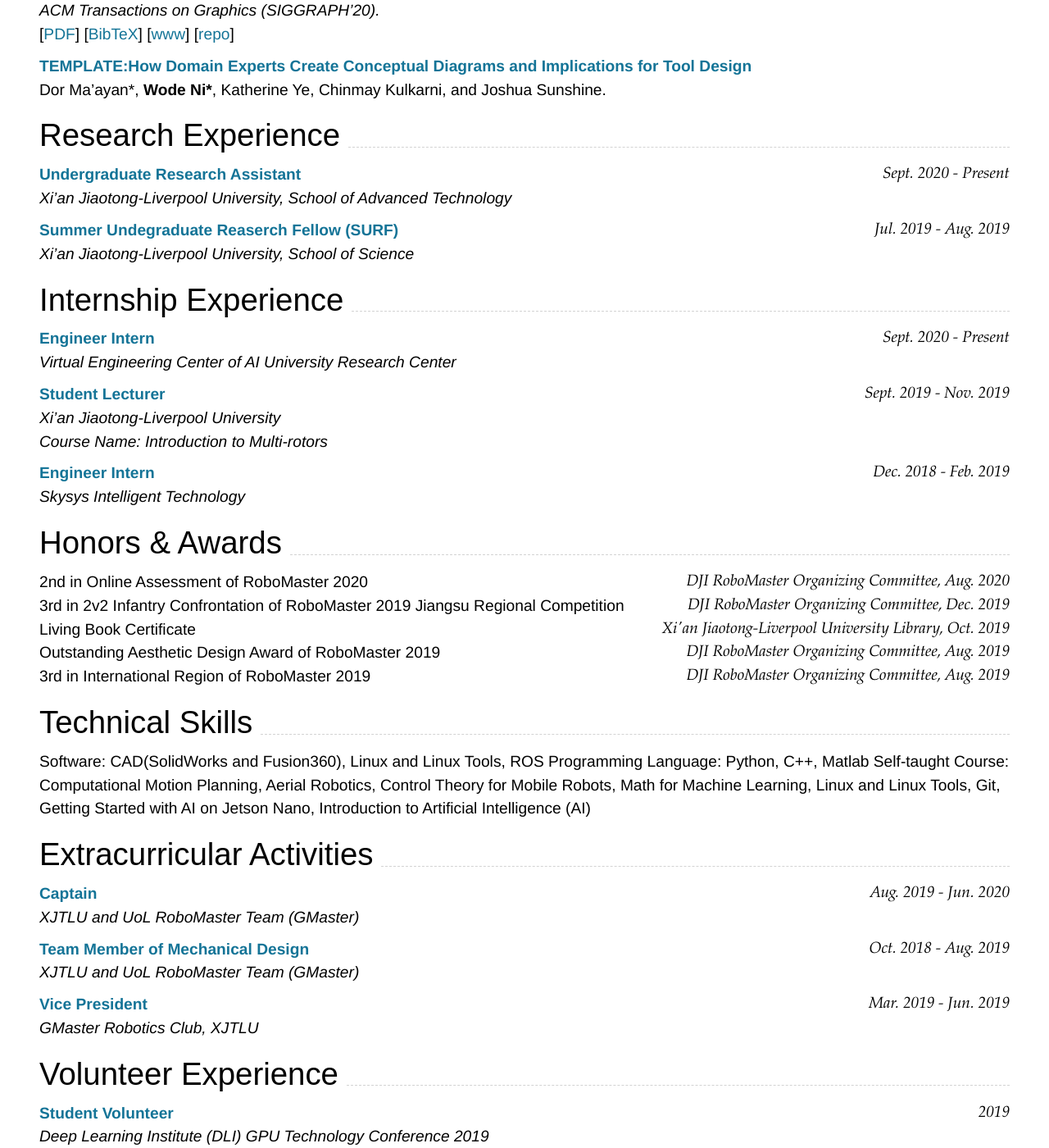
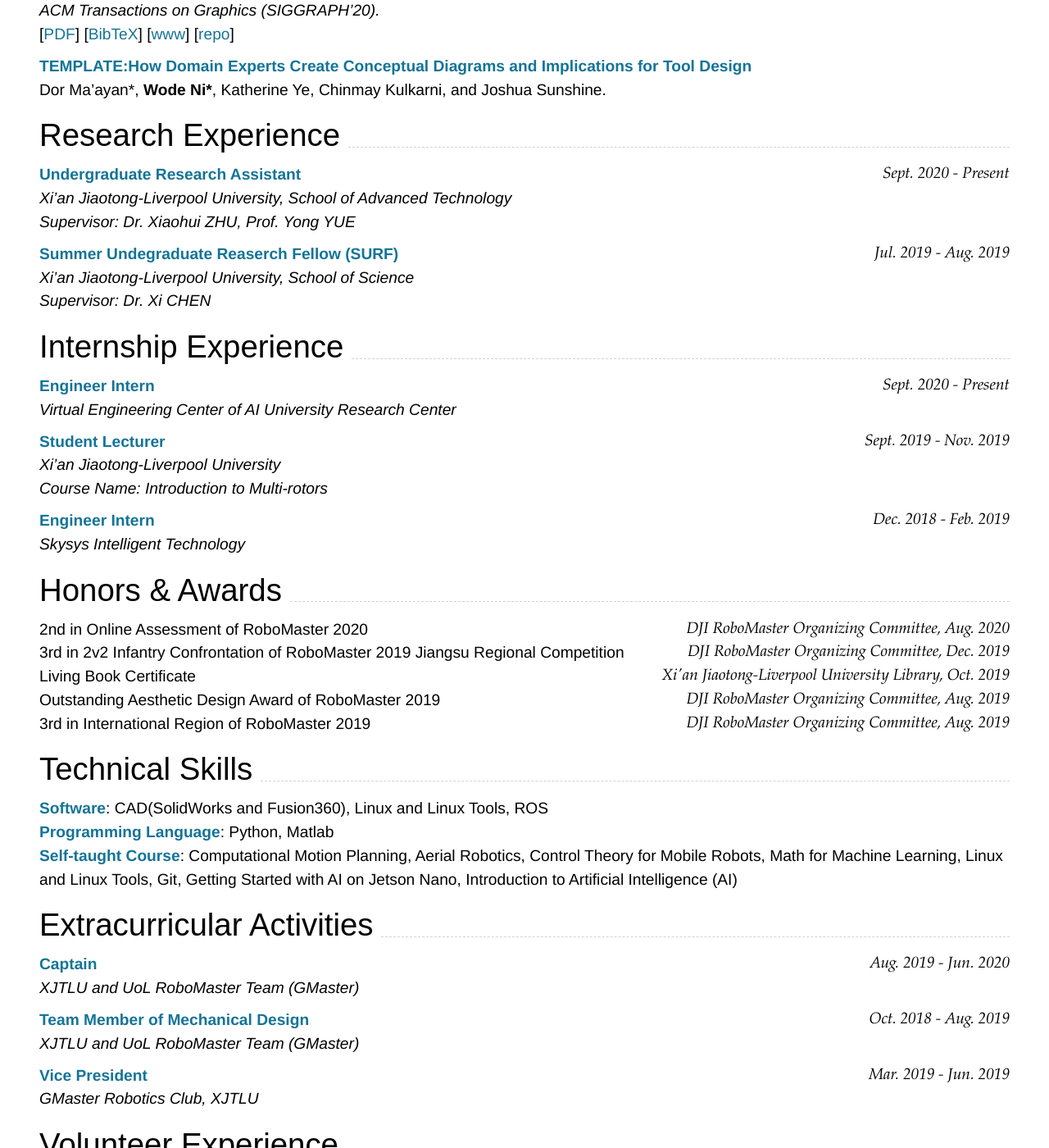
Before and after one commit to RoboDD/ziniu-cv, a Jekyll site: the page built from index.md, in a window 1280 px wide and 1400 px high, scrolled down 613 px. Shown: the whole window at 82% size. Built offline with Jekyll 4.4.1, drawn with Linux system fonts in a browser that asks for light colours; nearby versions of some CDN libraries; part of the change alters nothing that is shown.

Commit message:
Update index.md

```diff
--- a/index.md
+++ b/index.md
@@ -55,9 +55,13 @@ Dor Ma'ayan\*, **Wode Ni\***, Katherine Ye, Chinmay Kulkarni, and Joshua Sunshin
 
 _Xi'an Jiaotong-Liverpool University, School of Advanced Technology_<br>
 
+_Supervisor: Dr. Xiaohui ZHU, Prof. Yong YUE_<br>
+
 ### [**Summer Undegraduate Reaserch Fellow (SURF)**]() `Jul. 2019 - Aug. 2019`
 
 _Xi'an Jiaotong-Liverpool University, School of Science_<br>
+
+_Supervisor: Dr. Xi CHEN_<br>
 
 ## Internship Experience
 
@@ -86,9 +90,11 @@ Outstanding Aesthetic Design Award of RoboMaster 2019 `DJI RoboMaster Organizing
 
 ## Technical Skills
 
-Software: CAD(SolidWorks and Fusion360), Linux and Linux Tools, ROS
-Programming Language: Python, C++, Matlab
-Self-taught Course: Computational Motion Planning, Aerial Robotics, Control Theory for Mobile Robots, Math for Machine Learning, Linux and Linux Tools, Git, Getting Started with AI on Jetson Nano, Introduction to Artificial Intelligence (AI)
+[**Software**](): CAD(SolidWorks and Fusion360), Linux and Linux Tools, ROS
+
+[**Programming Language**](): Python, Matlab
+
+[**Self-taught Course**](): Computational Motion Planning, Aerial Robotics, Control Theory for Mobile Robots, Math for Machine Learning, Linux and Linux Tools, Git, Getting Started with AI on Jetson Nano, Introduction to Artificial Intelligence (AI)
 
 ## Extracurricular Activities
 
```
